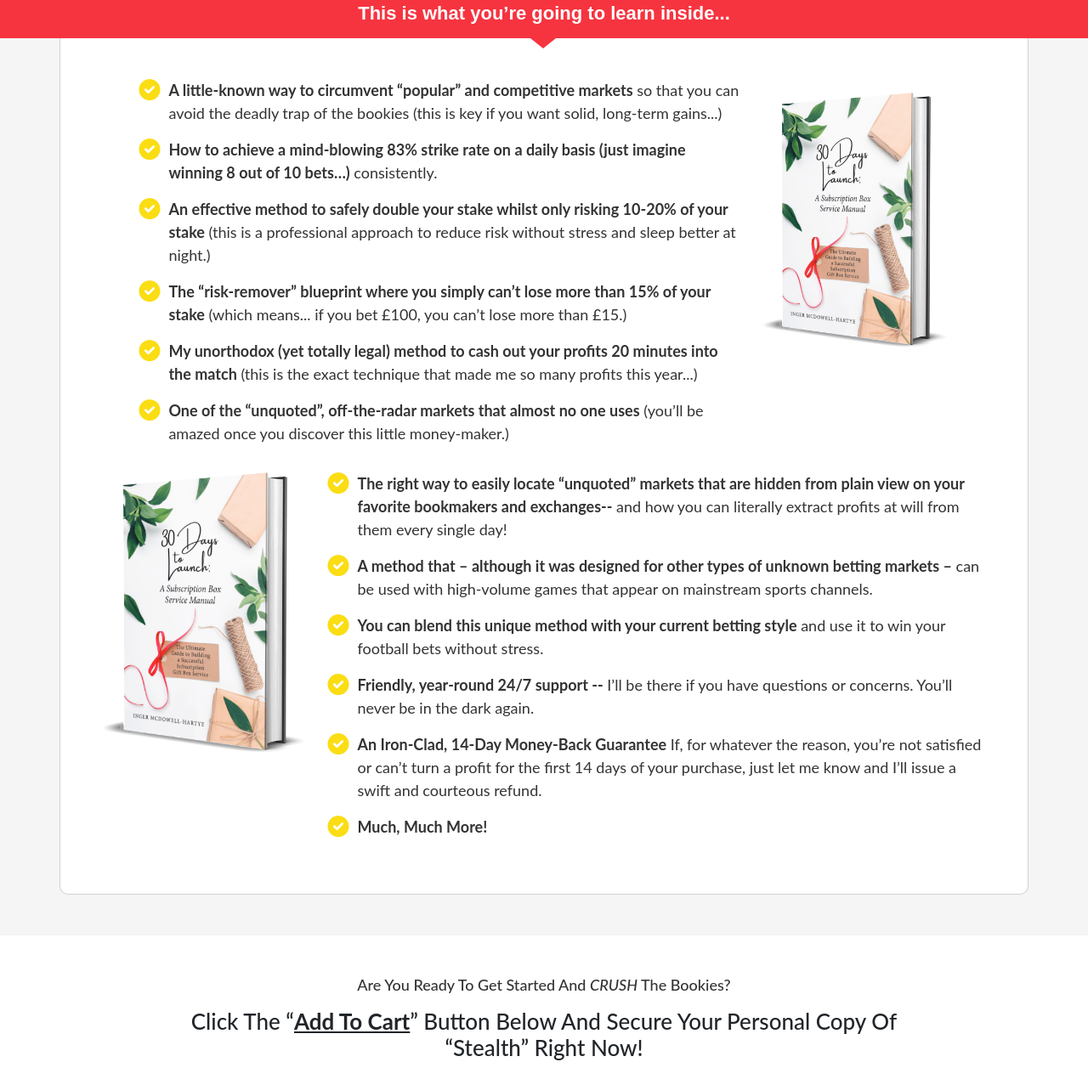
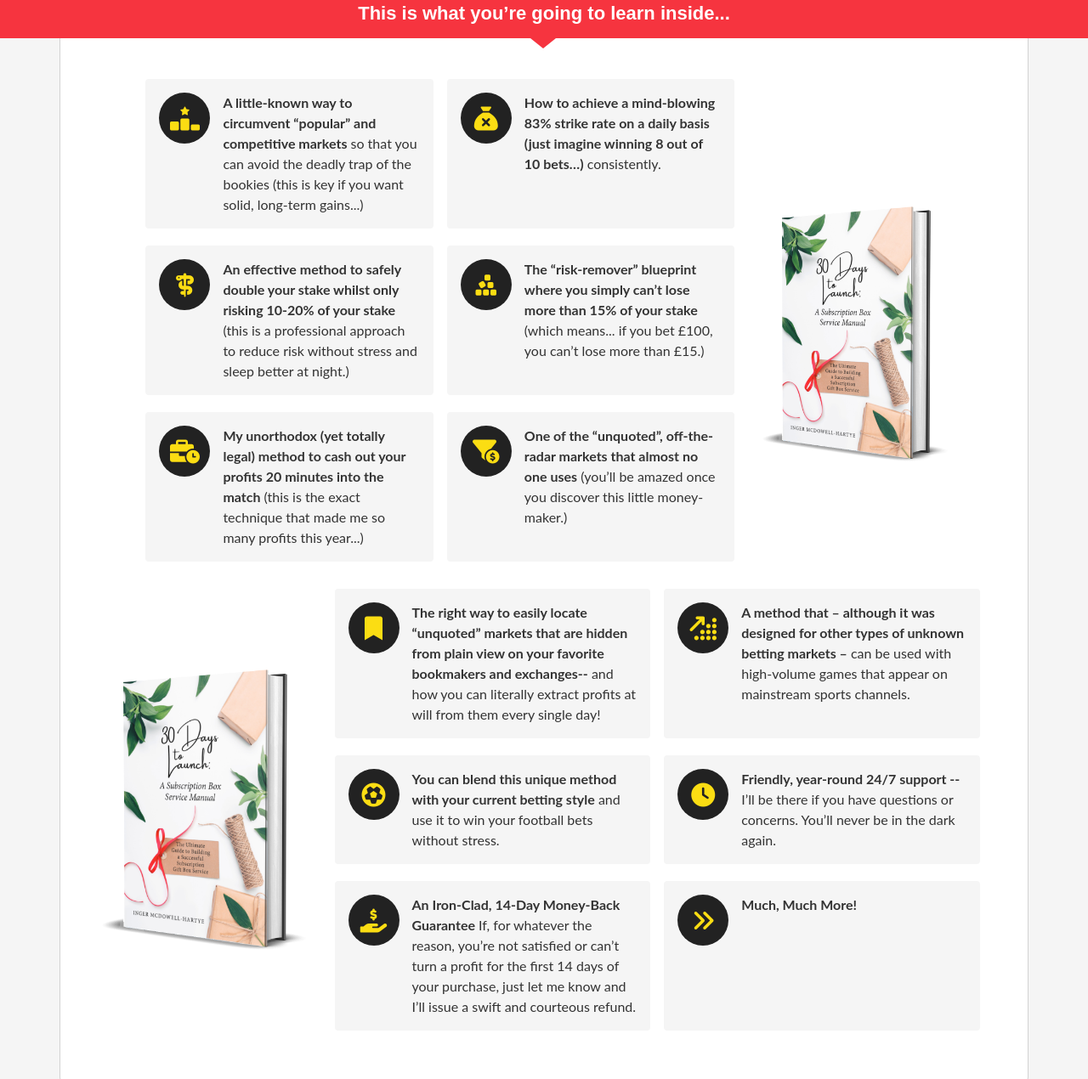
Before and after one commit to obaedulislam/stealthy, a plain HTML site: page index.html in a window 1280 px wide. Shown: the part 4165-5435 px from the top of the page at 85% size. Drawn offline with Linux system fonts and the light colour scheme.

Commit message:
List item edited

```diff
--- a/css/style.css
+++ b/css/style.css
@@ -174,15 +174,23 @@ header .ebook-button button {
 .learn-list-section{}
 .learn-list-section .learn-left{}
 .learn-left ul li{
+    background-color: #F5F5F5;
     list-style: none;
 }
 .learn-left ul li i{
-    margin-right: 10px;
-    font-size: 25px;
+    margin-right: 15px;
+    font-size: 28px;
     color: #fbdd13;
+    background-color:  #222222;
+    width: 60px;
+    height: 60px;
+    padding-top: 17px;
+    text-align: center;
+    border-radius: 50%;
 }
 .learn-left ul li span {
-    font-size: 18px;
+    margin-top: 15px;
+    font-size: 16px;
 }
 /* ===|| Learn List CSS End ||=== */
 
--- a/index.html
+++ b/index.html
@@ -333,65 +333,75 @@
                                 <div class="row">
                                     <div class="col-md-9 order-lg-1 order-md-1 order-sm-2 order-2">
                                         <div class="learn-left">
-                                            <ul>
-                                                <li class="d-flex mb-3">
+                                            <ul class="d-flex ">
+                                                <li class="d-flex mb-1 w-50 p-3 mx-2 rounded">
                                                     <div class="learn-icon">
-                                                        <i class="fa-solid fa-circle-check"></i>
+                                                        <i class="fa-solid fa-ranking-star"></i>
                                                     </div>
                                                     <div class="lear-icon-content">
                                                         <span><b>A little-known way to circumvent “popular” and competitive markets</b> so that you can avoid the deadly trap of the bookies (this is key if you want solid, long-term gains...)</span>
                                                     </div>
                                                 </li>
 
-                                                <li class="d-flex mb-3">
+                                                <li class="d-flex mb-1 w-50 p-3 mx-2 rounded">
                                                     <div class="learn-icon">
-                                                        <i class="fa-solid fa-circle-check"></i>
+                                                        <i class="fa-solid fa-sack-xmark"></i>
                                                     </div>
                                                     <div class="lear-icon-content">
                                                         <span><b>How to achieve a mind-blowing 83% strike rate on a daily basis (just imagine winning 8 out of 10 bets…)</b> consistently.</span>
                                                     </div>
                                                 </li>
-                                                <li class="d-flex mb-3">
+                                            </ul>
+                                            <ul class="d-flex">
+                                                <li class="d-flex  mb-1 w-50 p-3 mx-2 rounded">
                                                     <div class="learn-icon">
-                                                        <i class="fa-solid fa-circle-check"></i>
+                                                        <i class="fa-solid fa-staff-aesculapius"></i>
                                                     </div>
                                                     <div class="lear-icon-content">
-                                                        <span><b>An effective method to safely double your stake whilst only risking 10-20% of your stake</b> (this is a professional
+                                                        <span><b>An effective method to safely double your stake whilst only risking 10-20% of your stake</b> (this is a
+                                                            professional
                                                             approach to reduce risk without stress and sleep better at night.)</span>
                                                     </div>
                                                 </li>
-                                                <li class="d-flex mb-3">
+                                                <li class="d-flex mb-1 w-50 p-3 mx-2 rounded">
                                                     <div class="learn-icon">
-                                                        <i class="fa-solid fa-circle-check"></i>
+                                                        <i class="fa-solid fa-cubes-stacked"></i>
                                                     </div>
                                                     <div class="lear-icon-content">
-                                                        <span><b>The “risk-remover” blueprint where you simply can’t lose more than 15% of your stake</b> (which means... if you bet £100,
+                                                        <span><b>The “risk-remover” blueprint where you simply can’t lose more than 15% of your stake</b> (which
+                                                            means... if you bet £100,
                                                             you can’t lose more than £15.)</span>
                                                     </div>
                                                 </li>
-                                                <li class="d-flex mb-3">
+                                            </ul>
+                                            <ul class="d-flex">
+                                                <li class="d-flex w-50 p-3 mx-2 rounded">
                                                     <div class="learn-icon">
-                                                        <i class="fa-solid fa-circle-check"></i>
+                                                        <i class="fa-solid fa-business-time"></i>
                                                     </div>
                                                     <div class="lear-icon-content">
-                                                        <span><b>My unorthodox (yet totally legal) method to cash out your profits 20 minutes into the match</b> (this is the exact
+                                                        <span><b>My unorthodox (yet totally legal) method to cash out your profits 20 minutes into the match</b> (this
+                                                            is the exact
                                                             technique that made me so many profits this year...)</span>
                                                     </div>
                                                 </li>
-                                                <li class="d-flex">
+                                                <li class="d-flex w-50 p-3 mx-2 rounded">
                                                     <div class="learn-icon">
-                                                        <i class="fa-solid fa-circle-check"></i>
+                                                        <i class="fa-solid fa-filter-circle-dollar"></i>
                                                     </div>
                                                     <div class="lear-icon-content">
-                                                        <span><b>One of the “unquoted”, off-the-radar markets that almost no one uses</b> (you’ll be amazed once you discover this little money-maker.)</span>
+                                                        <span><strong>One of the “unquoted”, off-the-radar markets that almost no one uses</strong>  (you’ll be amazed once you discover this little
+                                                        money-maker.)</span>
                                                     </div>
                                                 </li>
+
                                             </ul>
                                         </div>
                                     </div>
-                                    <div class="col-md-3 order-lg-2 order-md-2 order-sm-1 order-1">
-                                        <div class="learn-right justify-content-center my-auto align-middle text-center mt-3">
+                                    <div class="col-md-3 order-lg-2 order-md-2 order-sm-1 order-1 my-auto">
+                                        <div class="learn-right my-auto text-center mt-3">
                                             <img src="images/subscription box ebook.png" alt="" class="img-fluid">
+
                                         </div>
                                     </div>
                                 </div>
@@ -400,7 +410,7 @@
                         <div class="col-md-12 mx-auto mt-3">
                             <div class="learn-list-content">
                                 <div class="row">
-                                    <div class="col-md-3">
+                                    <div class="col-md-3 my-auto">
                                         <div class="learn-right justify-content-center my-auto align-middle text-center">
                                             <img src="images/subscription box ebook.png" alt=""  class="img-fluid mb-3">
                                         </div>
@@ -408,58 +418,64 @@
 
                                     <div class="col-md-9">
                                         <div class="learn-left">
-                                            <ul>
-                                                <li class="d-flex mb-3">
+                                            <ul class="d-flex ">
+                                                <li class="d-flex mb-1 w-50 p-3 mx-2 rounded">
                                                     <div class="learn-icon">
-                                                        <i class="fa-solid fa-circle-check"></i>
+                                                        <i class="fa-solid fa-bookmark"></i>
                                                     </div>
                                                     <div class="lear-icon-content">
-                                                        <span><b>The right way to easily locate “unquoted” markets that are hidden from plain view on your favorite bookmakers and
-                                                        exchanges--</b> and how you can literally extract profits at will from them every single day!</span>
+                                                        <span><strong>The right way to easily locate “unquoted” markets that are hidden from plain view on your favorite bookmakers and
+                                                        exchanges--</strong>  and how you can literally extract profits at will from them every single day!</span>
                                                     </div>
                                                 </li>
 
-                                                <li class="d-flex mb-3">
+                                                <li class="d-flex mb-1 w-50 p-3 mx-2 rounded">
                                                     <div class="learn-icon">
-                                                        <i class="fa-solid fa-circle-check"></i>
+                                                        <i class="fa-solid fa-arrow-up-right-dots"></i>
                                                     </div>
                                                     <div class="lear-icon-content">
-                                                        <span><b>A method that – although it was designed for other types of unknown betting markets –</b> can be used with high-volume
-                                                        games that appear on mainstream sports channels.</span>
+                                                        <span><strong>A method that – although it was designed for other types of unknown betting markets –</strong>  can be used with high-volume games
+                                                        that appear on mainstream sports channels.</span>
                                                     </div>
                                                 </li>
-                                                <li class="d-flex mb-3">
+                                            </ul>
+                                            <ul class="d-flex">
+                                                <li class="d-flex  mb-1 w-50 p-3 mx-2 rounded">
                                                     <div class="learn-icon">
-                                                        <i class="fa-solid fa-circle-check"></i>
+                                                        <i class="fa-solid fa-futbol"></i>
                                                     </div>
                                                     <div class="lear-icon-content">
-                                                        <span><b>You can blend this unique method with your current betting style</b> and use it to win your football bets without stress.</span>
+                                                        <span><strong>You can blend this unique method with your current betting style</strong> and use it to win your football bets without stress.</span>
                                                     </div>
                                                 </li>
-                                                <li class="d-flex mb-3">
+                                                <li class="d-flex mb-1 w-50 p-3 mx-2 rounded">
                                                     <div class="learn-icon">
-                                                        <i class="fa-solid fa-circle-check"></i>
+                                                        <i class="fa-solid fa-clock"></i>
                                                     </div>
                                                     <div class="lear-icon-content">
-                                                        <span><b>Friendly, year-round 24/7 support --</b> I’ll be there if you have questions or concerns. You’ll never be in the dark again.</span>
+                                                        <span><strong>Friendly, year-round 24/7 support --</strong> I’ll be there if you have questions or concerns. You’ll never be in the dark again.</span>
                                                     </div>
                                                 </li>
-                                                <li class="d-flex mb-3">
+                                            </ul>
+                                            <ul class="d-flex">
+                                                <li class="d-flex w-50 p-3 mx-2 rounded">
                                                     <div class="learn-icon">
-                                                        <i class="fa-solid fa-circle-check"></i>
+                                                        <i class="fa-solid fa-hand-holding-dollar"></i>
                                                     </div>
                                                     <div class="lear-icon-content">
-                                                        <span><b>An Iron-Clad, 14-Day Money-Back Guarantee</b> If, for whatever the reason, you’re not satisfied or can’t turn a profit for the first 14 days of your purchase, just let me know and I’ll issue a swift and courteous refund.</span>
+                                                        <span><strong>An Iron-Clad, 14-Day Money-Back Guarantee</strong> If, for whatever the reason, you’re not satisfied or can’t turn a profit for
+                                                        the first 14 days of your purchase, just let me know and I’ll issue a swift and courteous refund.</span>
                                                     </div>
                                                 </li>
-                                                <li class="d-flex">
-                                                    <div class="learn-icon">
-                                                        <i class="fa-solid fa-circle-check"></i>
+                                                <li class="d-flex w-50 p-3 mx-2 rounded">
+                                                    <div class="learn-icon ">
+                                                        <i class="fa-solid fa-angles-right"></i>
                                                     </div>
                                                     <div class="lear-icon-content">
-                                                        <span><b>Much, Much More!</b> </span>
+                                                        <span><strong>Much, Much More!</strong></span>
                                                     </div>
                                                 </li>
+
                                             </ul>
                                         </div>
                                     </div>
```
Lines whose indentation alone changed are shown as unchanged.
